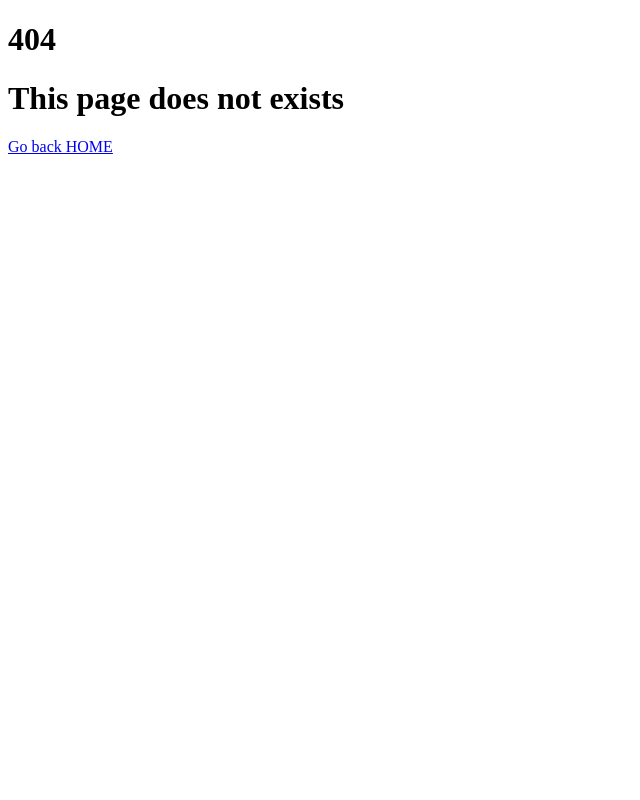
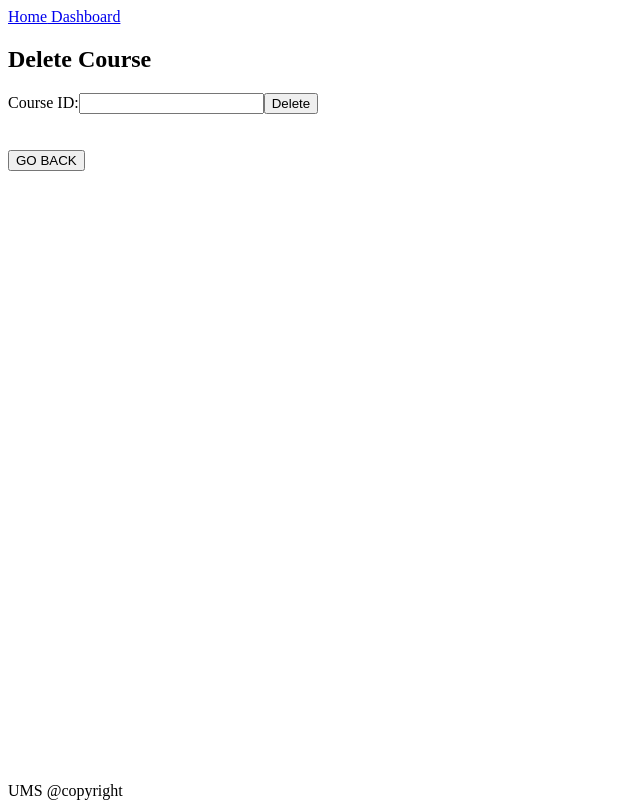
Before and after one commit to Fahim2280/UMS-Front-end, a Next.js app in the folder ums-font-end/: page /admin/dashboard/deletecourse in a window 1280 px wide. Before the commit this address had no page. Shown: the whole page, without its empty margins (0-640 px from the left). Built offline with nearby package versions, Linux system fonts and the light colour scheme.

Commit message:
delete course

```diff
--- /dev/null
+++ b/ums-font-end/pages/admin/dashboard/deletecourse.js
@@ -0,0 +1,39 @@
+import axios from "axios"
+import { useState } from "react"
+import MyLayout from "@/pages/component/layout"
+import { useRouter } from 'next/router'
+import SessionCheck from '../../component/sessioncheck'
+
+export default function DeleteCourse() {
+  const [courseId, setcourseId] = useState('');
+  const [status, setStatus] = useState('');
+  const router = useRouter();
+
+  const handleDelete = async () => {
+    try {
+      const response = await axios.delete('http://localhost:3000/admin/deleteCourse/', { data: { Cid: courseId } });
+      setStatus(`Course has been deleted.`);
+    } catch (error) {
+      setStatus(`Error deleting Course: ${error.message}`);
+    }
+  };
+
+  return (
+    <div>
+      <MyLayout title="Delete Course"/>
+      <h2>Delete Course</h2>
+      <label htmlFor="course-id">Course ID:</label>
+      <input
+        type="text"
+        id="course-id"
+        value={courseId}
+        onChange={(e) => setcourseId(e.target.value)}
+      />
+      <button onClick={handleDelete}>Delete</button>
+      <div>{status}</div>
+      <br/>
+      <br/>
+      <button type="button" onClick={() => router.back()}>GO BACK </button>
+    </div>
+  );
+}
```
